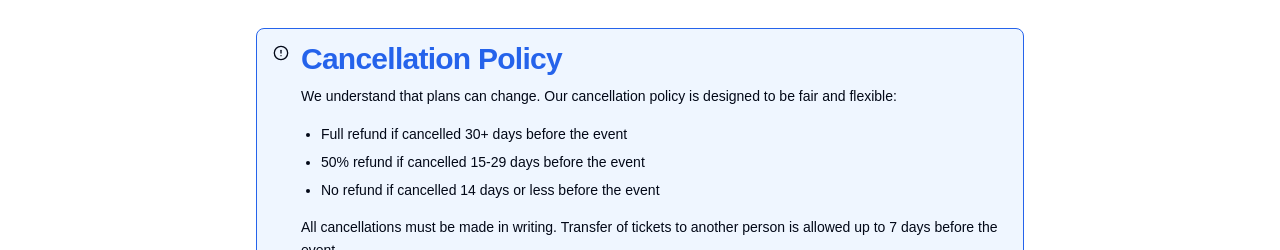
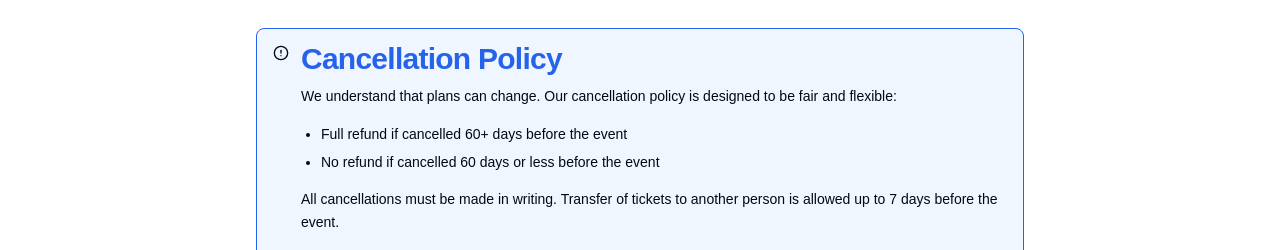
Before and after one commit to ZepResearch/icemss, a Next.js app: page /registration in a window 1280 px wide. Shown: the part 3880-4130 px from the top of the page. Built offline with nearby package versions, Linux system fonts and the light colour scheme; no server answers.

Commit message:
Update cancellation policy: revise refund terms for clarity and fairness

```diff
--- a/app/(pages)/registration/components/Cta-Cancle-Policy.jsx
+++ b/app/(pages)/registration/components/Cta-Cancle-Policy.jsx
@@ -19,9 +19,8 @@ export default function CTACancle() {
               designed to be fair and flexible:
             </p>
             <ul className="list-disc pl-5 mb-4 space-y-2">
-              <li>Full refund if cancelled 30+ days before the event</li>
-              <li>50% refund if cancelled 15-29 days before the event</li>
-              <li>No refund if cancelled 14 days or less before the event</li>
+              <li>Full refund if cancelled 60+ days before the event</li>
+              <li>No refund if cancelled 60 days or less before the event</li>
             </ul>
             <p className="mb-6">
               All cancellations must be made in writing. Transfer of tickets to
```
